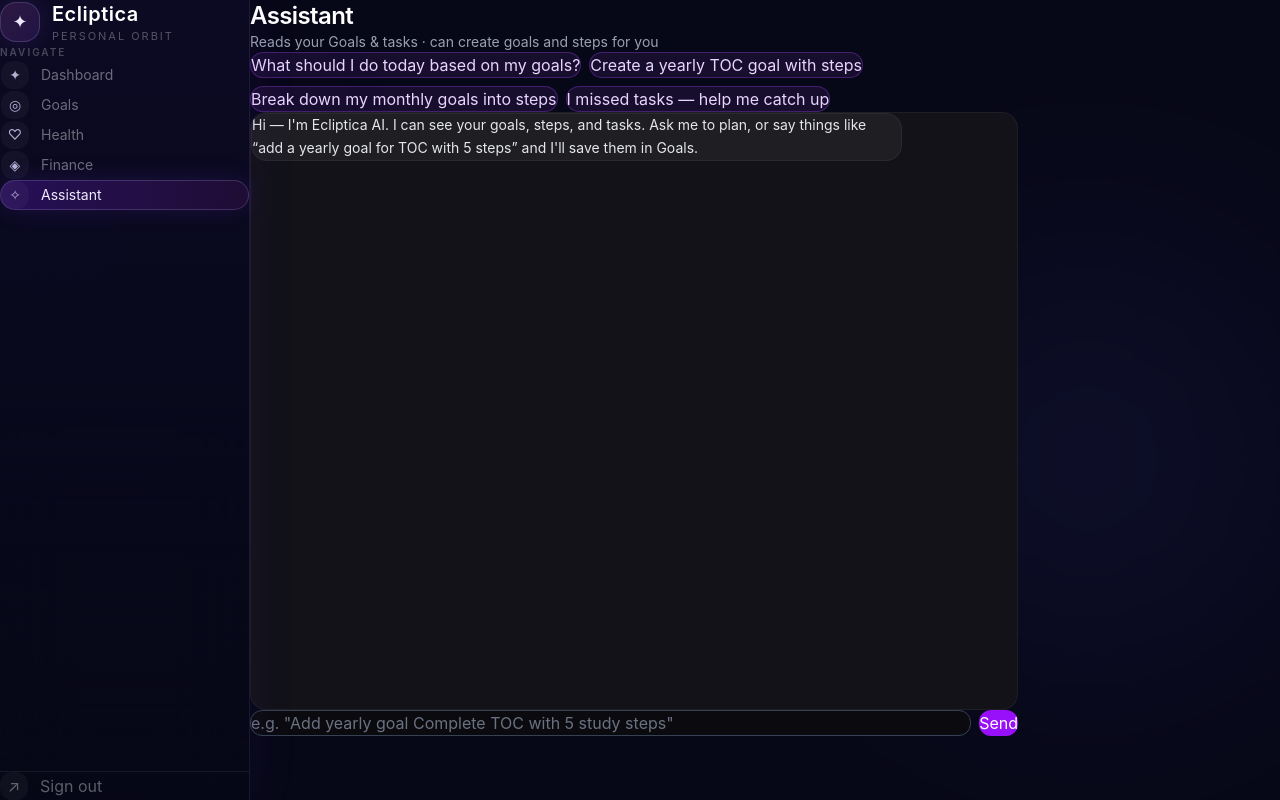
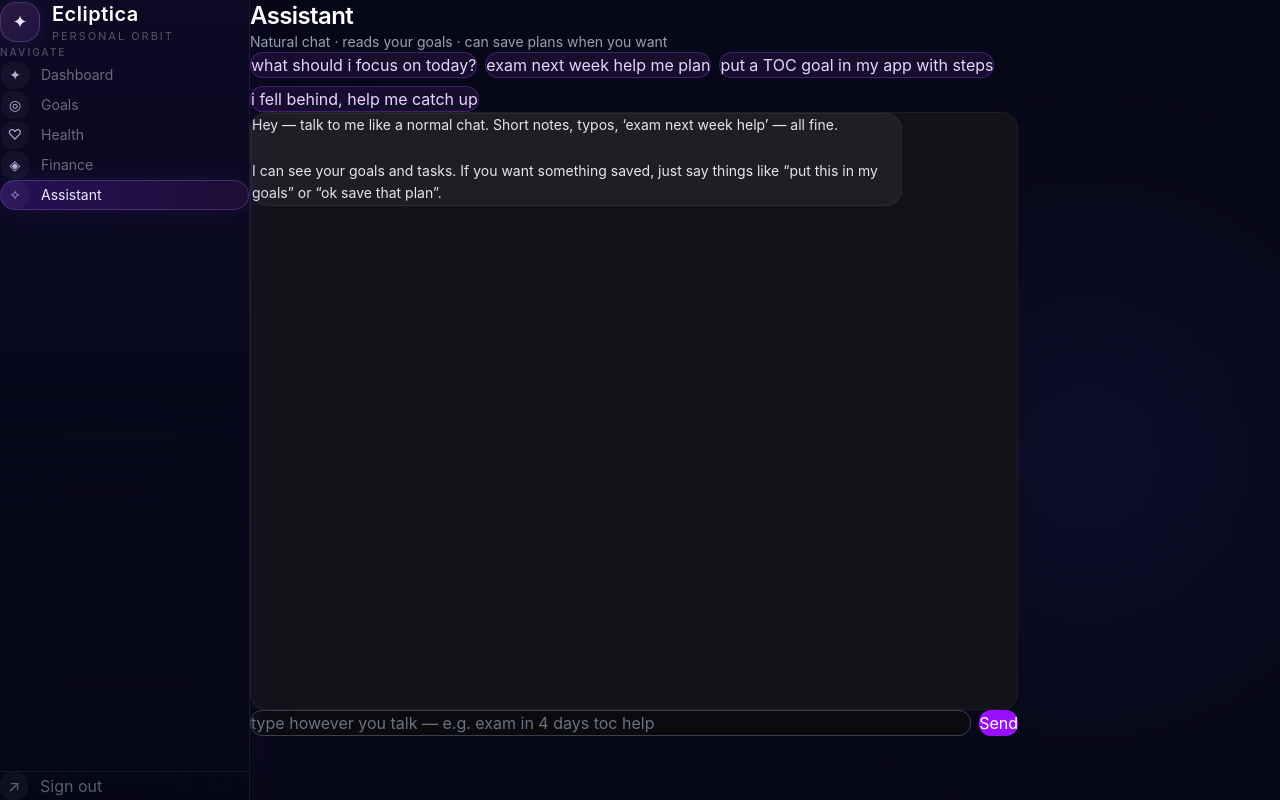
Before and after one commit to sneh777a/ecliptica, a React (Vite) app in the folder frontend/: page /assistant in a window 1280 px wide. Built offline with nearby package versions, Linux system fonts and the light colour scheme; sample sign-in values are in the browser's storage.

Commit message:
Assistant UI: natural-language tips and chips

```diff
--- a/frontend/src/pages/Assistant.jsx
+++ b/frontend/src/pages/Assistant.jsx
@@ -2,10 +2,10 @@
 import { createApi, formatApiError } from "../api";
 
 const QUICK = [
-  "What should I do today based on my goals?",
-  "Create a yearly TOC goal with steps",
-  "Break down my monthly goals into steps",
-  "I missed tasks — help me catch up",
+  "what should i focus on today?",
+  "exam next week help me plan",
+  "put a TOC goal in my app with steps",
+  "i fell behind, help me catch up",
 ];
 
 export default function Assistant() {
@@ -13,7 +13,7 @@
     {
       role: "assistant",
       text:
-        "Hi — I'm Ecliptica AI. I can see your goals, steps, and tasks. Ask me to plan, or say things like “add a yearly goal for TOC with 5 steps” and I'll save them in Goals.",
+        "Hey — talk to me like a normal chat. Short notes, typos, ‘exam next week help’ — all fine.\n\nI can see your goals and tasks. If you want something saved, just say things like “put this in my goals” or “ok save that plan”.",
     },
   ]);
   const [input, setInput] = useState("");
@@ -89,7 +89,7 @@
       <div className="mb-6">
         <h1 className="text-2xl font-semibold tracking-tight text-white">Assistant</h1>
         <p className="mt-1 text-sm text-gray-400">
-          Reads your Goals & tasks · can create goals and steps for you
+          Natural chat · reads your goals · can save plans when you want
         </p>
       </div>
 
@@ -140,7 +140,7 @@
         <input
           value={input}
           onChange={(e) => setInput(e.target.value)}
-          placeholder='e.g. "Add yearly goal Complete TOC with 5 study steps"'
+          placeholder="type however you talk — e.g. exam in 4 days toc help"
           disabled={loading}
           className="flex-1 rounded-xl border border-gray-700 bg-[#0b0b0f] px-4 py-3 text-sm text-white placeholder:text-gray-500 focus:border-purple-500 focus:outline-none disabled:opacity-60"
         />
```
